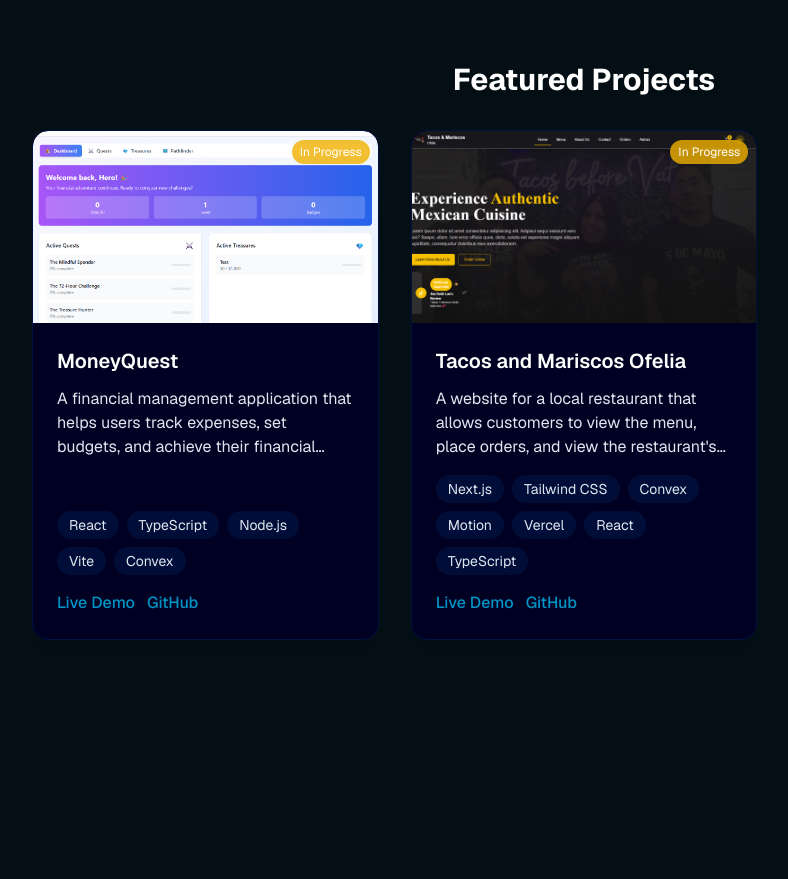
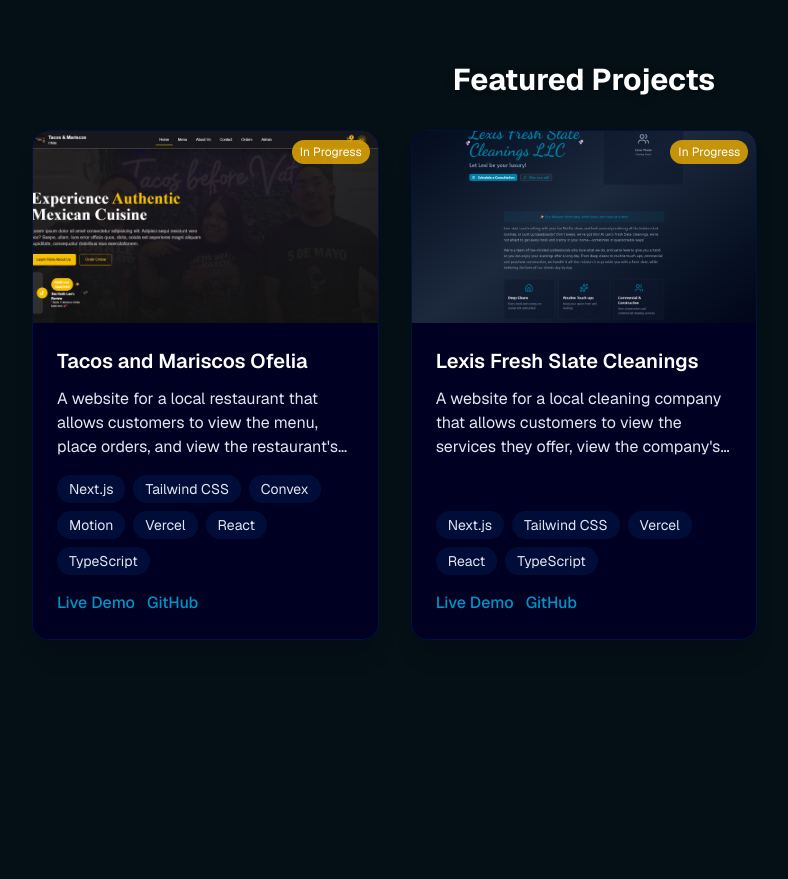
Before and after one commit to kgreer0210/kyle-portfolio-project, a Next.js app: page / in a window 1280 px wide. Shown: the part 1840-2719 px from the top of the page, without its empty margins (56-844 px from the left). Built offline with nearby package versions, Linux system fonts and the light colour scheme.

Commit message:
Removed Money Quest and Added Lexi's Fresh Slate Cleanings to Projects

```diff
--- a/src/components/Projects.tsx
+++ b/src/components/Projects.tsx
@@ -19,17 +19,6 @@ export default function Projects() {
   // Replace this array with your actual project data
   const projects: Project[] = [
     {
-      id: "moneyquest",
-      title: "MoneyQuest",
-      description:
-        "A financial management application that helps users track expenses, set budgets, and achieve their financial goals with an intuitive interface. Adds a gamified experience to help users stay motivated and engaged.",
-      image: "/moneyQuestScreenshot.png",
-      technologies: ["React", "TypeScript", "Node.js", "Vite", "Convex"],
-      liveUrl: "https://money-quest-budgeting.vercel.app/",
-      githubUrl: "https://github.com/kgreer0210/money-quest-budgeting",
-      status: "in-progress",
-    },
-    {
       id: "tacosAndMariscosOfelia",
       title: "Tacos and Mariscos Ofelia",
       description:
@@ -46,6 +35,23 @@ export default function Projects() {
       ],
       liveUrl: "https://tacos-and-mariscos-ofelia.vercel.app/",
       githubUrl: "https://github.com/kgreer0210/tacos-and-mariscos-ofelia",
+      status: "in-progress",
+    },
+    {
+      id: "lexisFreshSlateCleanings",
+      title: "Lexis Fresh Slate Cleanings",
+      description:
+        "A website for a local cleaning company that allows customers to view the services they offer, view the company's information, and contact the company.",
+      image: "/lexisFreshSlateCleaningsScreenshot.png",
+      technologies: [
+        "Next.js",
+        "Tailwind CSS",
+        "Vercel",
+        "React",
+        "TypeScript",
+      ],
+      liveUrl: "https://lexis-fresh-slate-cleanings.vercel.app/",
+      githubUrl: "https://github.com/kgreer0210/lexis-fresh-slate-cleanings",
       status: "in-progress",
     },
   ];
```
Also changed, not shown: public/lexisFreshSlateCleaningsScreenshot.png (added).
